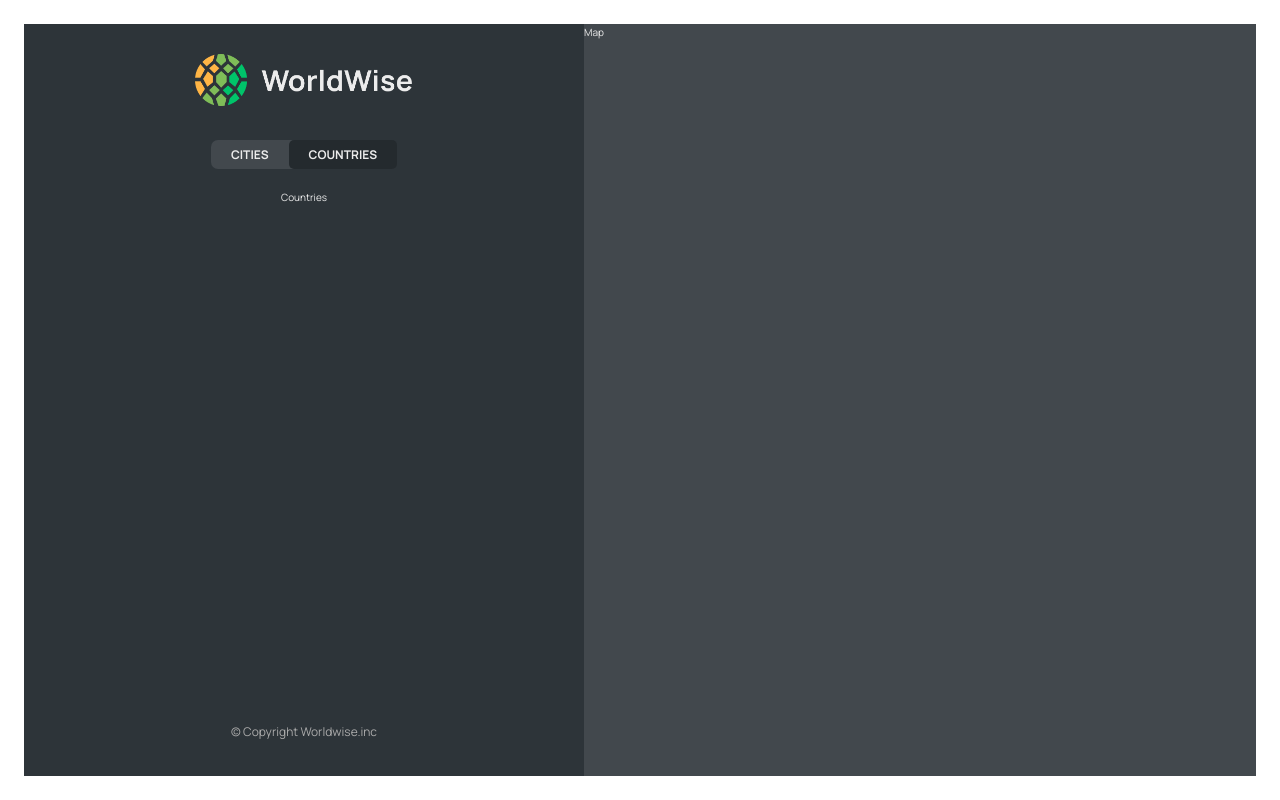
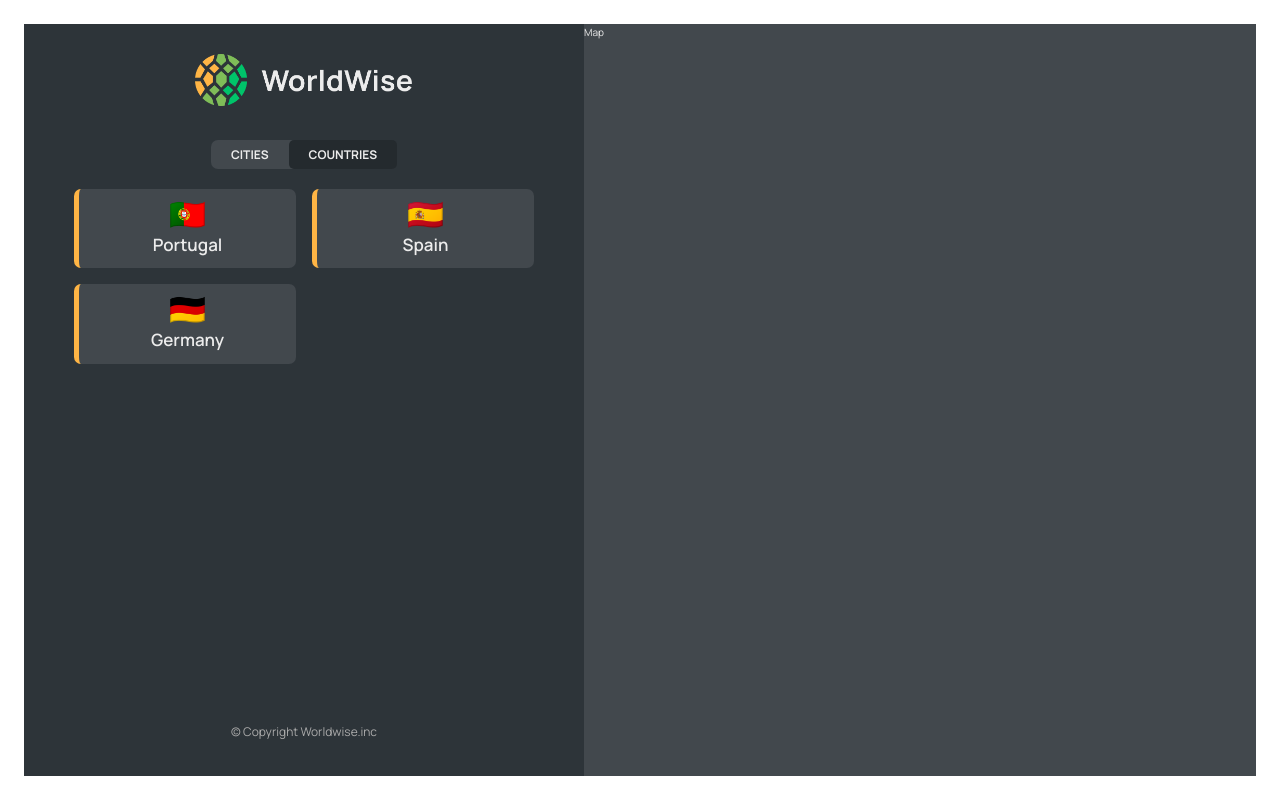
Before and after one commit to Aash417/p40-worldwise-react, a React (Vite) app: page /app/countries in a window 1280 px wide. Built offline with nearby package versions, Linux system fonts and the light colour scheme; data requests are answered from the project's data file; the HTML template or start-up script is replaced by a standard one.

Commit message:
implemented countries list

```diff
--- a/src/App.jsx
+++ b/src/App.jsx
@@ -1,4 +1,6 @@
+import { useEffect, useState } from 'react';
 import { BrowserRouter, Route, Routes } from 'react-router-dom';
+
 import Product from './pages/Product';
 import Pricing from './pages/Pricing';
 import Homepage from './pages/Homepage';
@@ -6,7 +8,7 @@
 import Applayout from './pages/Applayout';
 import Login from './pages/Login';
 import CityList from './components/cityList';
-import { useEffect, useState } from 'react';
+import CountryList from './components/CountryList';
 
 const BASE_URL = 'http://localhost:7999';
 function App() {
@@ -46,7 +48,10 @@
               path="cities"
               element={<CityList cities={cities} isLoading={isLoading} />}
             ></Route>
-            <Route path="countries" element={<p>Countries</p>}></Route>
+            <Route
+              path="countries"
+              element={<CountryList cities={cities} isLoading={isLoading} />}
+            ></Route>
             <Route path="form" element={<p>Form</p>}></Route>
           </Route>
           <Route path="*" element={<PageNotFound />} />
--- /dev/null
+++ b/src/components/CountryList.jsx
@@ -0,0 +1,29 @@
+/* eslint-disable react/prop-types */
+import Message from './Message';
+import Spinner from './Spinner';
+import styles from './CountryList.module.css';
+import CountryItem from './CountryItem';
+
+function CountryList({ cities, isLoading }) {
+  if (isLoading) return <Spinner />;
+
+  if (!cities.length)
+    return <Message message="Add your first country by clicking on map" />;
+
+  const countries = cities.reduce((arr, city) => {
+    if (!arr.map((el) => el.city).includes(city.country))
+      return [...arr, { country: city.country, emoji: city.emoji }];
+    else return arr;
+  }, []);
+  console.log(countries);
+
+  return (
+    <ul className={styles.countryList}>
+      {countries.map((country) => (
+        <CountryItem country={country} key={country.country} />
+      ))}
+    </ul>
+  );
+}
+
+export default CountryList;
--- a/src/components/CountryList.module.css
+++ b/src/components/CountryList.module.css
@@ -2,7 +2,7 @@
   width: 100%;
   height: 65vh;
   list-style: none;
-  overflow-y: scroll;
+  /* overflow-y: scroll; */
   overflow-x: hidden;
 
   display: grid;
```
